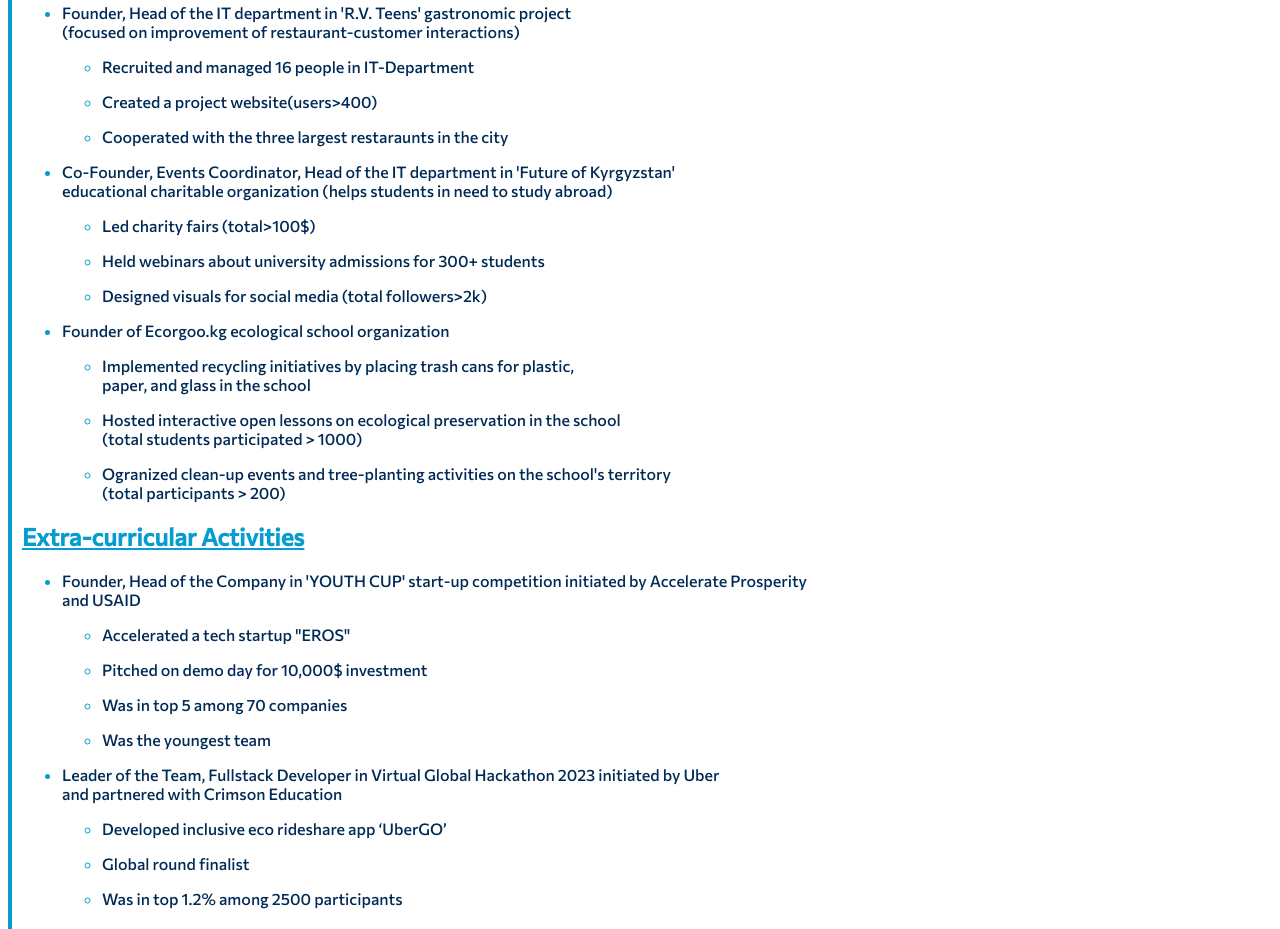
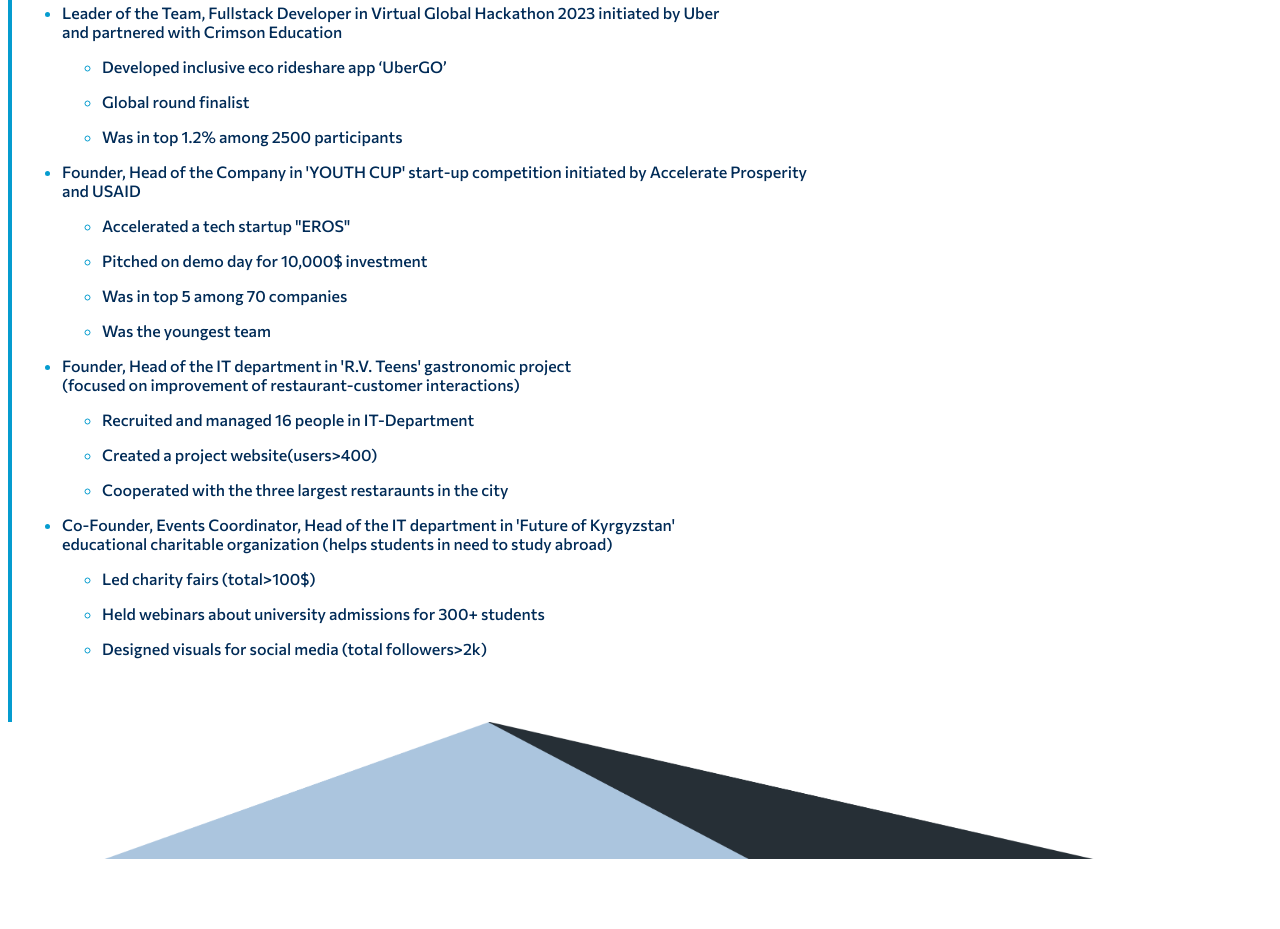
Before and after one commit to smetana228/CVcv, a plain HTML site: page index.html in a window 1280 px wide. Shown: the part 1091-2020 px from the top of the page. After the commit the page ends 1950 px from the top, so only its background shows below. Drawn offline with nearby package versions, Linux system fonts and the light colour scheme.

Commit message:
Update index.html

```diff
--- a/index.html
+++ b/index.html
@@ -58,6 +58,19 @@
 			<li><p>Built a home-made machine for recycling</p></li>
 			<li><p>Generated 150$+ revenue from selling eco 3D products.</p></li>
 		</ul>
+		<li><p>Leader of the Team, Fullstack Developer in Virtual Global Hackathon 2023 initiated by Uber <br> and partnered with Crimson Education</p></li>
+		<ul>
+			<li><p>Developed inclusive eco rideshare app ‘UberGO’</p></li>
+			<li><p>Global round finalist</p></li>
+			<li><p>Was in top 1.2% among 2500 participants</p></li>
+		</ul>
+		<li><p>Founder, Head of the Company in 'YOUTH CUP' start-up competition initiated by Accelerate Prosperity <br> and USAID</p></li>
+		<ul>
+			<li><p>Accelerated a tech startup "EROS"</p></li>
+			<li><p>Pitched on demo day for 10,000$ investment</p></li>
+			<li><p>Was in top 5 among 70 companies</p></li>
+			<li><p>Was the youngest team</p></li>
+		</ul>
 		<li><p>Founder, Head of the IT department in 'R.V. Teens' gastronomic project <br>
 		       (focused on improvement of restaurant-customer interactions)</p></li>
 		<ul>
@@ -72,32 +85,7 @@
 			<li><p>Held webinars about university admissions for 300+ students</p></li>
 			<li><p>Designed visuals for social media (total followers>2k)</p></li>
 		</ul>
-		<li><p>Founder of Ecorgoo.kg ecological school organization</p></li>
-		<ul>
-			<li><p>Implemented recycling initiatives by placing trash cans for plastic, <br>
-			       paper, and glass in the school</p></li>
-			<li><p>Hosted interactive open lessons on ecological preservation in the school <br> (total students participated > 1000)</p></li>
-			<li><p>Ogranized clean-up events and tree-planting activities on the school's territory <br> (total participants > 200)</p></li>
-		</ul>
-	</ul>
 
-	<h2>Extra-curricular Activities</h2>
-	<ul>
-
-		<li><p>Founder, Head of the Company in 'YOUTH CUP' start-up competition initiated by Accelerate Prosperity <br> and USAID</p></li>
-		<ul>
-			<li><p>Accelerated a tech startup "EROS"</p></li>
-			<li><p>Pitched on demo day for 10,000$ investment</p></li>
-			<li><p>Was in top 5 among 70 companies</p></li>
-			<li><p>Was the youngest team</p></li>
-		</ul>
-
-		<li><p>Leader of the Team, Fullstack Developer in Virtual Global Hackathon 2023 initiated by Uber <br> and partnered with Crimson Education</p></li>
-		<ul>
-			<li><p>Developed inclusive eco rideshare app ‘UberGO’</p></li>
-			<li><p>Global round finalist</p></li>
-			<li><p>Was in top 1.2% among 2500 participants</p></li>
-		</ul>
 	</ul>
 
 	</ul>
```
